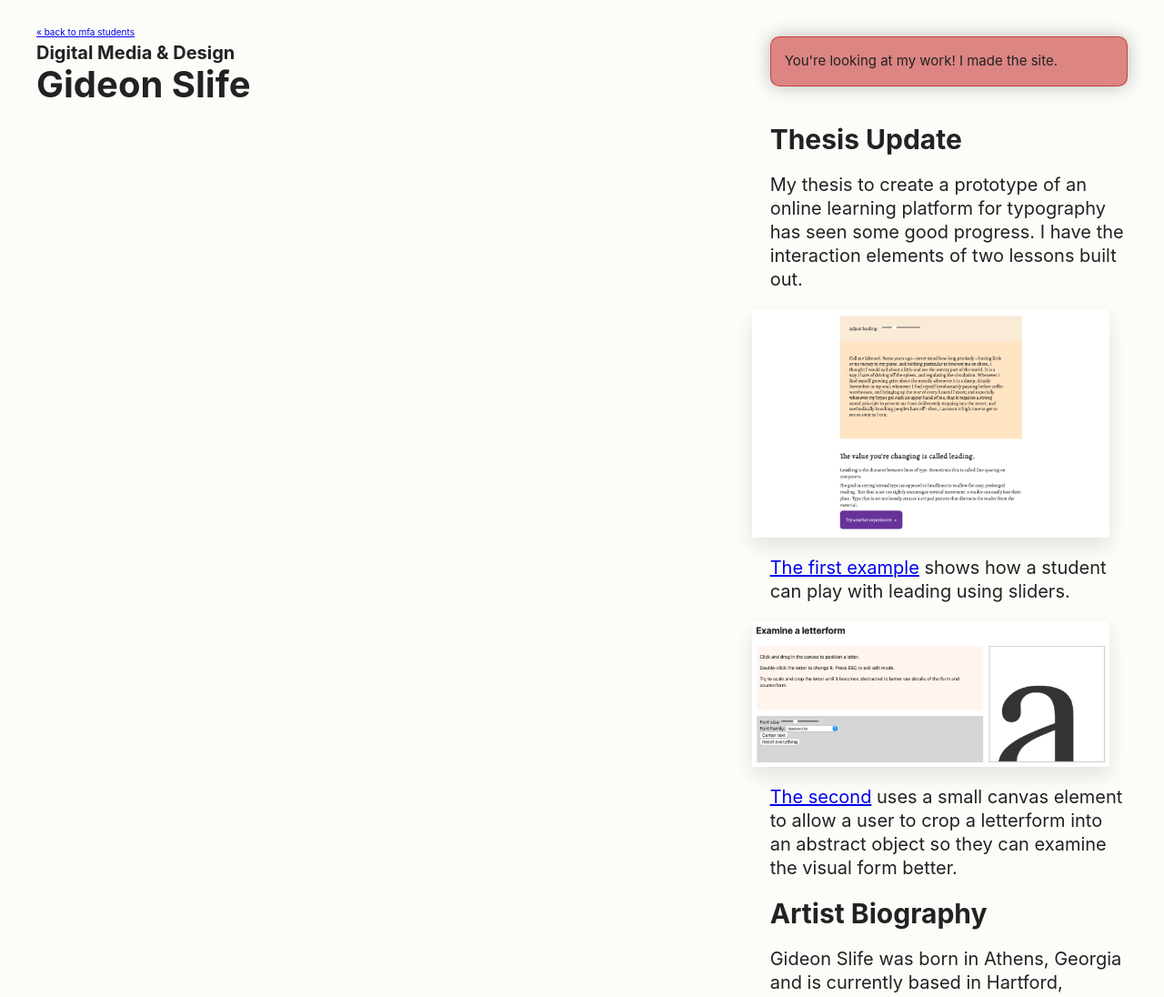
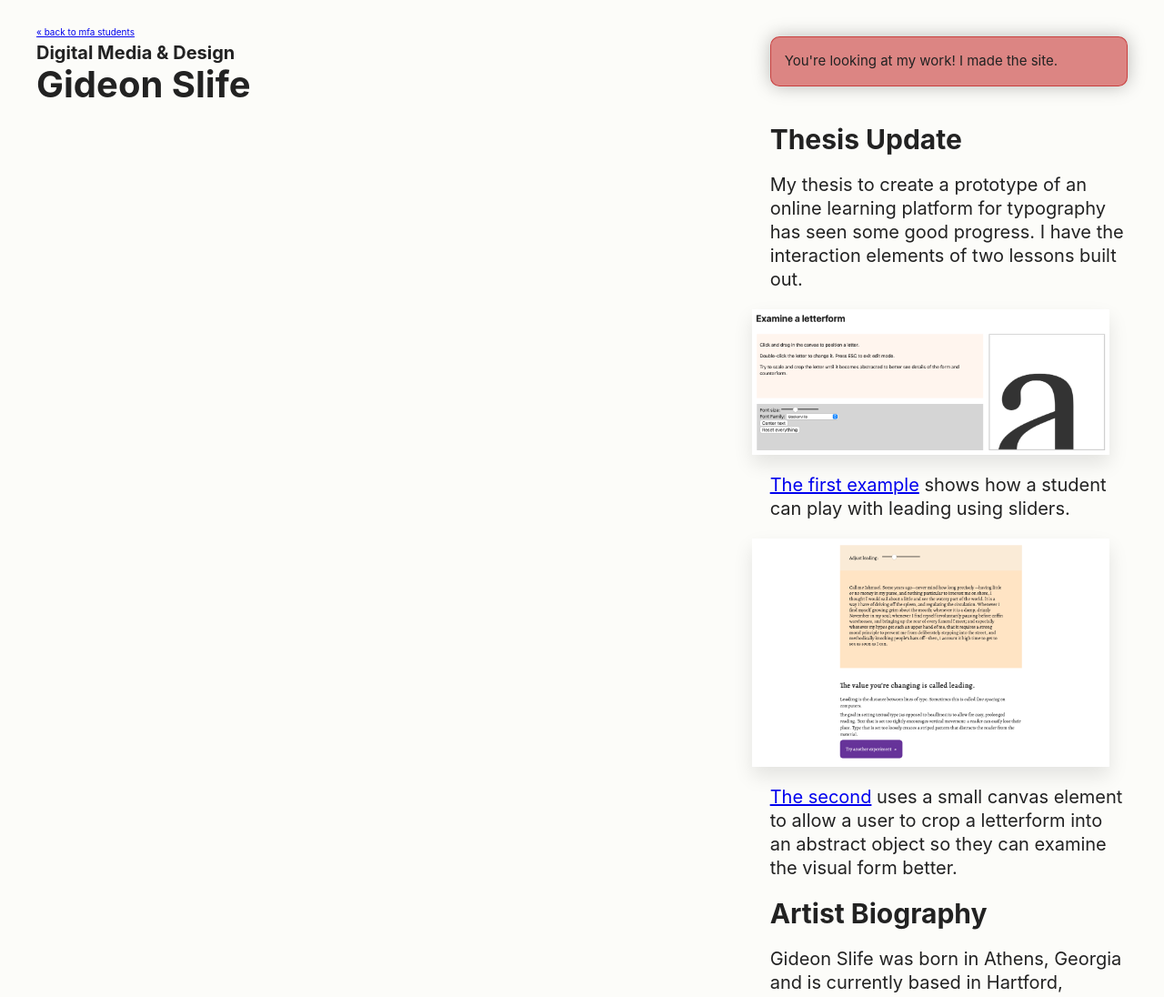
Before and after one commit to gslife/dmdstudio, a plain HTML site: page mfa/gideon-slife.html in a window 1280 px wide. Shown: the top 1096 px of the page at 91% size. Drawn offline with Linux system fonts and the light colour scheme.

Commit message:
Revert "fixing bugs"
This reverts commit 17c9de81f424fa4fc661677772c7c8f27953a560.

```diff
--- a/mfa/gideon-slife.html
+++ b/mfa/gideon-slife.html
@@ -19,9 +19,9 @@
             <div class="bio-statement">
                 <h2>Thesis Update</h2>
                 <p>My thesis to create a prototype of an online learning platform for typography has seen some good progress. I have the interaction elements of two lessons built out.</p>
-                <a href="https://github.uconn.edu/pages/gms20005/typography/"><img src="images/gideon_ex.png" alt=""></a>
+                <img src="images/gideon_ex2.png" alt="">
                 <p><a href="https://github.uconn.edu/pages/gms20005/typography/">The first example</a> shows how a student can play with leading using sliders.</p>
-                <a href="https://github.uconn.edu/pages/gms20005/dmd5475/final/"><img src="images/gideon_ex2.png" alt=""></a>
+                <img src="images/gideon_ex.png" alt="">
                 <p><a href="https://github.uconn.edu/pages/gms20005/dmd5475/final/">The second</a> uses a small canvas element to allow a user to crop a letterform into an abstract object so they can examine the visual form better.</p>
                 <h2>Artist Biography</h2>
                 <p>Gideon Slife was born in Athens, Georgia and is currently based in Hartford, Connecticut. Gideon earned a Bachelor of Fine Arts in Visual Communication from the University of Delaware in 2012 and worked as a front-end web designer for
```
